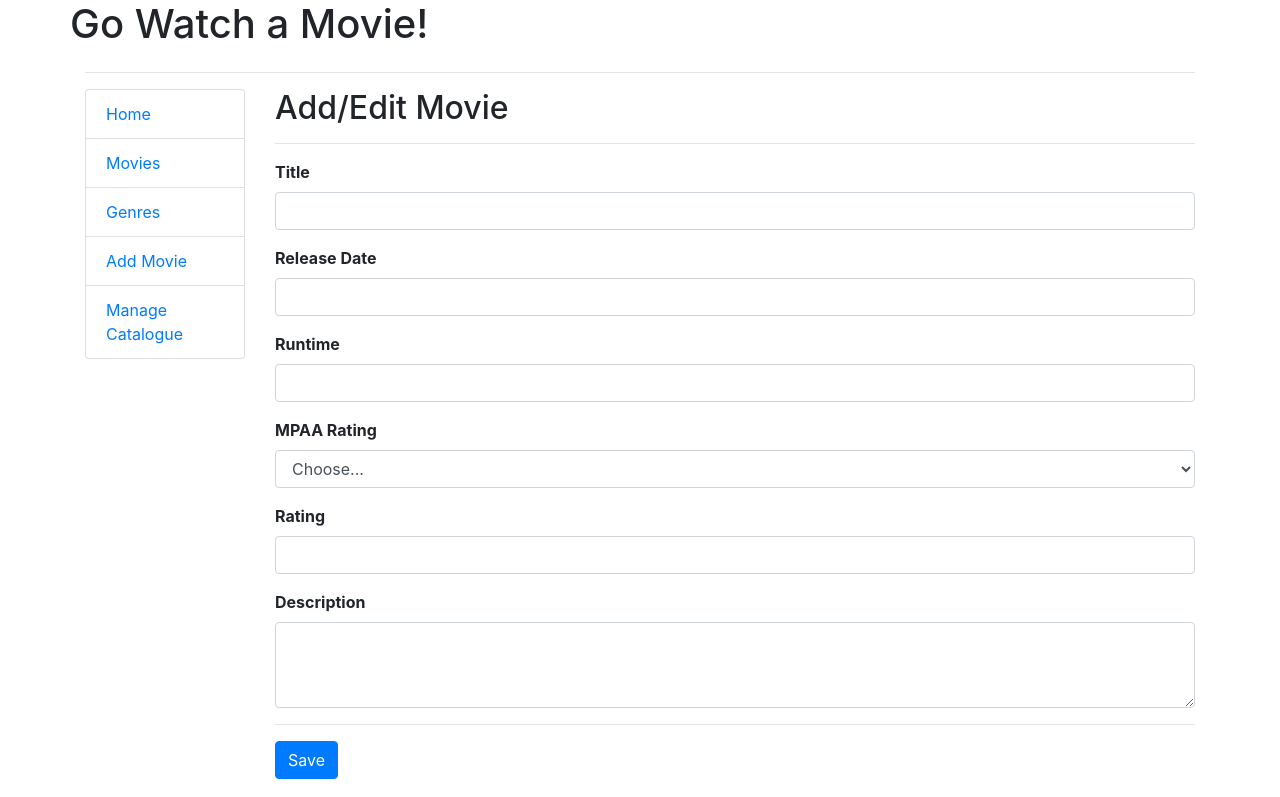
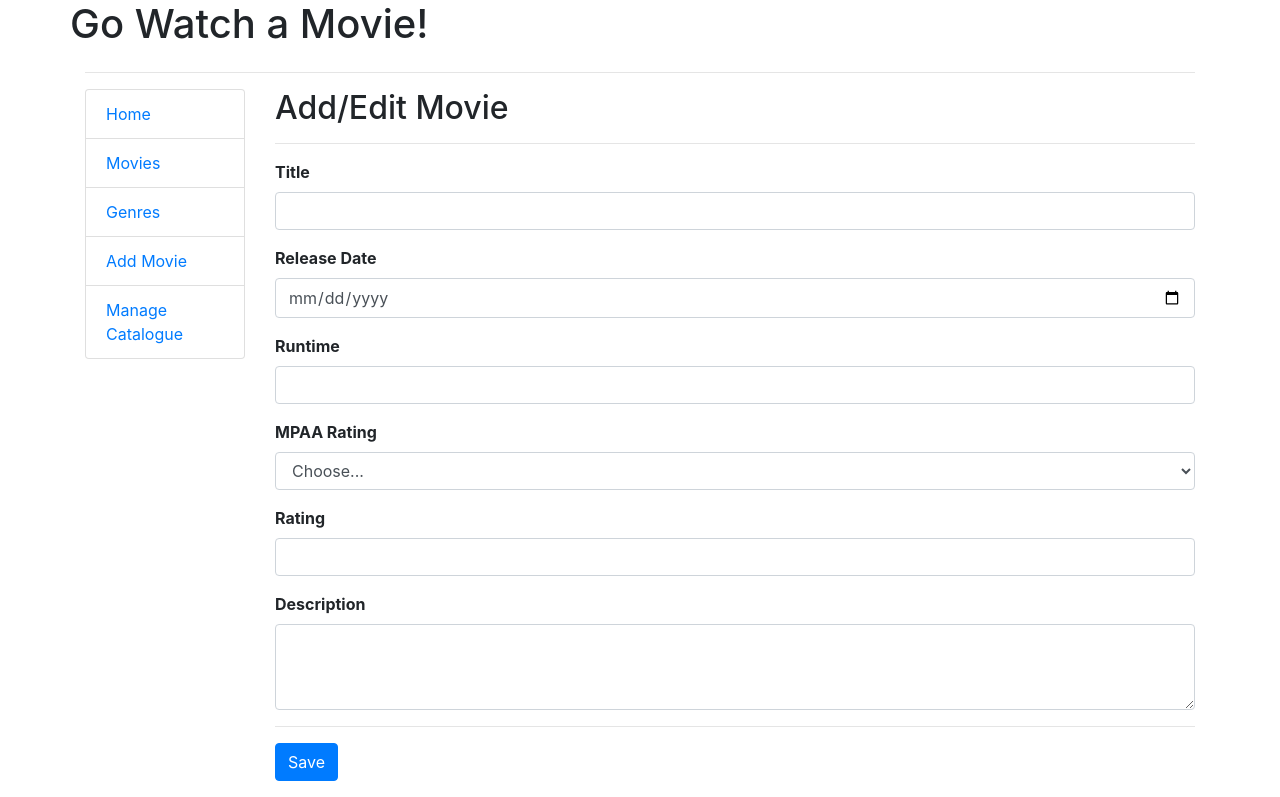
Before and after one commit to rizalaji1st/movie-management, a React (Create React App) app: page /admin/add in a window 1280 px wide. Shown: the top 797 px of the page. Built offline with nearby package versions, Linux system fonts and the light colour scheme.

Commit message:
Membuat komponen reusable

```diff
--- a/src/components/EditMovie.js
+++ b/src/components/EditMovie.js
@@ -1,5 +1,7 @@
 import React, { Component, Fragment } from 'react'
 import './EditMovie.css'
+import Input from'./form-components/Input'
+import TextArea from './form-components/TextArea'
 
 export default class EditMovie extends Component{
     state = {
@@ -58,44 +60,30 @@ export default class EditMovie extends Component{
                         value={movie.id}
                         onChange={this.handleChange}
                     />
-                    <div className="mb-3">
-                        <label htmlFor="title" className="form-label">
-                            Title
-                        </label>
-                        <input type="text"
-                            className="form-control"
-                            id="title"
-                            name="title"
+
+                    <Input
+                        title={"Title"}
+                        type={'text'}
+                        name={'title'}
                         value={movie.title}
-                            onChange={this.handleChange}
+                        handleChange={this.handleChange}
                     />
-                    </div>
 
-                    <div className="mb-3">
-                        <label htmlFor="release_date" className="form-label">
-                            Release Date
-                        </label>
-                        <input type="text"
-                            className="form-control"
-                            id="release_date"
-                            name="release_date"
+                    <Input
+                        title={"Release Date"}
+                        type={"date"}
+                        name={'release_date'}
                         value={movie.release_date}
-                            onChange={this.handleChange}
+                        handleChange={this.handleChange}
                     />
-                    </div>
 
-                    <div className="mb-3">
-                        <label htmlFor="runtime" className="form-label">
-                            Runtime
-                        </label>
-                        <input type="text"
-                            className="form-control"
-                            id="runtime"
-                            name="runtime"
+                    <Input
+                        title={"Runtime"}
+                        type={'text'}
+                        name={'runtime'}
                         value={movie.runtime}
-                            onChange={this.handleChange}
+                        handleChange={this.handleChange}
                     />
-                    </div>
 
                     <div className="mb-3">
                         <label htmlFor="mpaa_rating" className="form-label">
@@ -111,34 +99,23 @@ export default class EditMovie extends Component{
                         </select>
                     </div>
 
-                    <div className="mb-3">
-                        <label htmlFor="rating" className="form-label">
-                            Rating
-                        </label>
-                        <input type="text"
-                            className="form-control"
-                            id="rating"
-                            name="rating"
+                    <Input
+                        title={"Rating"}
+                        type={'text'}
+                        name={'rating'}
                         value={movie.rating}
-                            onChange={this.handleChange}
+                        handleChange={this.handleChange}
                     />
-                    </div>
 
-                    <div className="mb-3">
-                        <label htmlFor="description" className="form-label">
-                            Description
-                        </label>
-                        <textarea
-                            className="form-control"
-                            id="description"
-                            name="description"
-                            rows="3"
-                            onChange={this.handleChange}
-                            value={movie.value}
+                    <TextArea
+                        title={"Description"}
+                        name={"description"}
+                        value={movie.description}
+                        handleChange={this.handleChange}
+                        rows={"3"}
                     />
                     <hr/>
                     <button className="btn btn-primary">Save </button>
-                    </div>
                 </form>
 
                 <div className="mt-3">
--- /dev/null
+++ b/src/components/form-components/Input.js
@@ -0,0 +1,20 @@
+const Input  = (props) => {
+    return(
+        <div className="mb-3">
+            <label htmlFor={props.name} className="form-label">
+                {props.title}
+            </label>
+            <input
+                className="form-control"
+                type={props.type}
+                id={props.name}
+                name={props.name}
+                value={props.value}
+                onChange={props.handleChange}
+                placeholder={props.placeholder}
+                />
+        </div>
+    );
+}
+
+export default Input;
--- /dev/null
+++ b/src/components/form-components/TextArea.js
@@ -0,0 +1,19 @@
+const Input  = (props) => {
+    return(
+        <div className="mb-3">
+            <label htmlFor={props.name} className="form-label">
+                {props.title}
+            </label>
+            <textarea type="text"
+                className="form-control"
+                id={props.name}
+                name={props.name}
+                value={props.value}
+                onChange={props.handleChange}
+                rows={props.rows}
+                />
+        </div>
+    );
+}
+
+export default Input;
```
Lines whose indentation alone changed are shown as unchanged.
